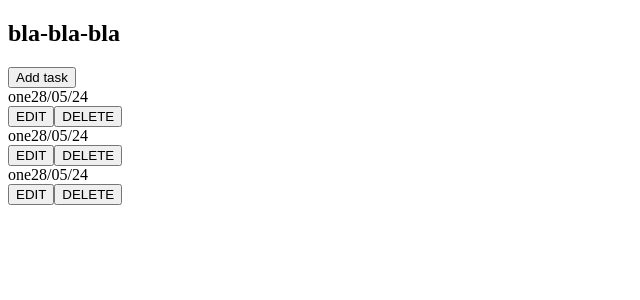
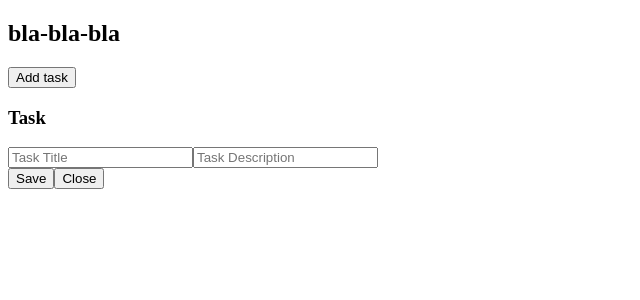
Before and after one commit to llupanar/task-manager, an Angular app in the folder todo-list/: page / in a window 1280 px wide. Both pictures are taken after a click on the button "Add task". Shown: the top 300 px of the page, without its empty margins (0-640 px from the left). Built offline with nearby package versions, Linux system fonts and the light colour scheme.

Commit message:
add modal window

```diff
--- a/todo-list/src/app/features/components/task-list/task-list.component.html
+++ b/todo-list/src/app/features/components/task-list/task-list.component.html
@@ -1,9 +1,8 @@
 <div class="task-list">
     <header class="task-list-header">
         <h2 class="task-list-title">bla-bla-bla</h2>
-        <button class="add-button">Add task</button>
+        <button class="add-button" (click)="openModal()">Add task</button>
     </header>
-
     <main class="tasks">
         @for (task of tasks; track $index) {
             <app-task-item
@@ -14,4 +13,11 @@
             </app-task-item>
         }
     </main>
+    @if (selectedTask) {
+        <app-task-modal
+            [task]="selectedTask"
+            (close)="closeModal()"
+            (save)="saveTask()">
+        </app-task-modal>
+    }
 </div>
--- a/todo-list/src/app/features/components/task-list/task-list.component.ts
+++ b/todo-list/src/app/features/components/task-list/task-list.component.ts
@@ -17,28 +17,7 @@ export class TaskListComponent {
   selectedTask: Task | null = null;
 
   constructor (private taskService : TaskService){
-    //this.tasks = taskService.getTasks();
-    this.tasks = [{
-      id:0,
-      title: 'one',
-      description:' two',
-      isCompleted:true,
-      createdAt: new Date,
-    },
-    {
-      id:1,
-      title: 'one',
-      description:' two',
-      isCompleted:true,
-      createdAt: new Date,
-    },
-    {
-      id:2,
-      title: 'one',
-      description:' two',
-      isCompleted:true,
-      createdAt: new Date,
-    }]
+    this.tasks = taskService.getTasks();
   }
 
   toggleDecr(task:Task){
@@ -64,7 +43,7 @@ export class TaskListComponent {
   }
 
   openModal(task?:Task){
-    this.selectedTask=task? {...task} : { id: NaN, title: '', description: '', createdAt: new Date(), isCompleted:false };
+    this.selectedTask=task? {...task} : { id: Date.now(), title: '', description: '', createdAt: new Date(), isCompleted:false, isShow:false };
   }
 
   closeModal(){
--- a/todo-list/src/app/features/components/task-modal/task-modal.component.html
+++ b/todo-list/src/app/features/components/task-modal/task-modal.component.html
@@ -1 +1,23 @@
-<p>task-modal works!</p>
+<div class="task-modal">
+    <header class="modal-title">
+        <h3>Task</h3>
+    </header>
+    <main class="mam-modal">
+        <input
+            class="title-input"
+            type="'text"
+            [(ngModel)]="task.title"
+            placeholder="Task Title"
+        />
+        <input
+            class="description-input"
+            type="'text"
+            [(ngModel)]="task.description"
+            placeholder="Task Description"
+        />
+    </main>
+    <section class="modal-action">
+        <button (click)="saveTask()">Save</button>
+        <button (click)="closeModal()">Close</button>
+    </section>
+</div>
--- a/todo-list/src/app/features/components/task-modal/task-modal.component.ts
+++ b/todo-list/src/app/features/components/task-modal/task-modal.component.ts
@@ -1,12 +1,25 @@
-import { Component } from '@angular/core';
+import { Component, Input, Output, EventEmitter } from '@angular/core';
+import { Task } from '../../../shared/model/task';
+import { CommonModule } from '@angular/common';
+import { FormsModule } from '@angular/forms';
 
 @Component({
   selector: 'app-task-modal',
   standalone: true,
-  imports: [],
+  imports: [CommonModule, FormsModule],
   templateUrl: './task-modal.component.html',
   styleUrl: './task-modal.component.css'
 })
 export class TaskModalComponent {
+  @Input() task!: Task;
+  @Output() close = new EventEmitter<void>();
+  @Output() save = new EventEmitter<void>();
 
+  closeModal() {
+    this.close.emit();
+  }
+
+  saveTask() {
+    this.save.emit();
+  }
 }
```
